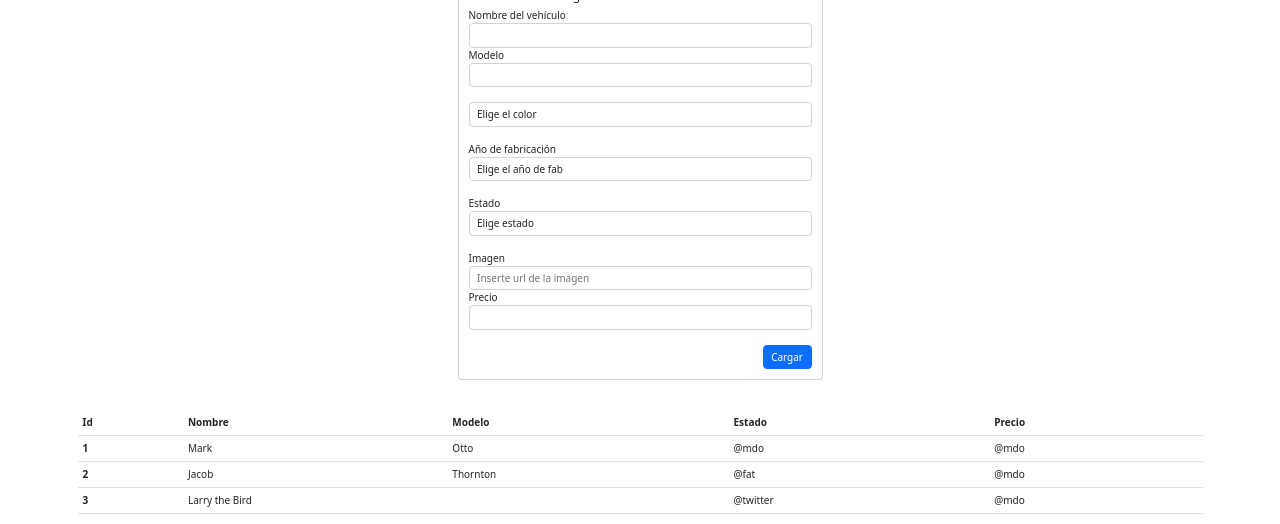
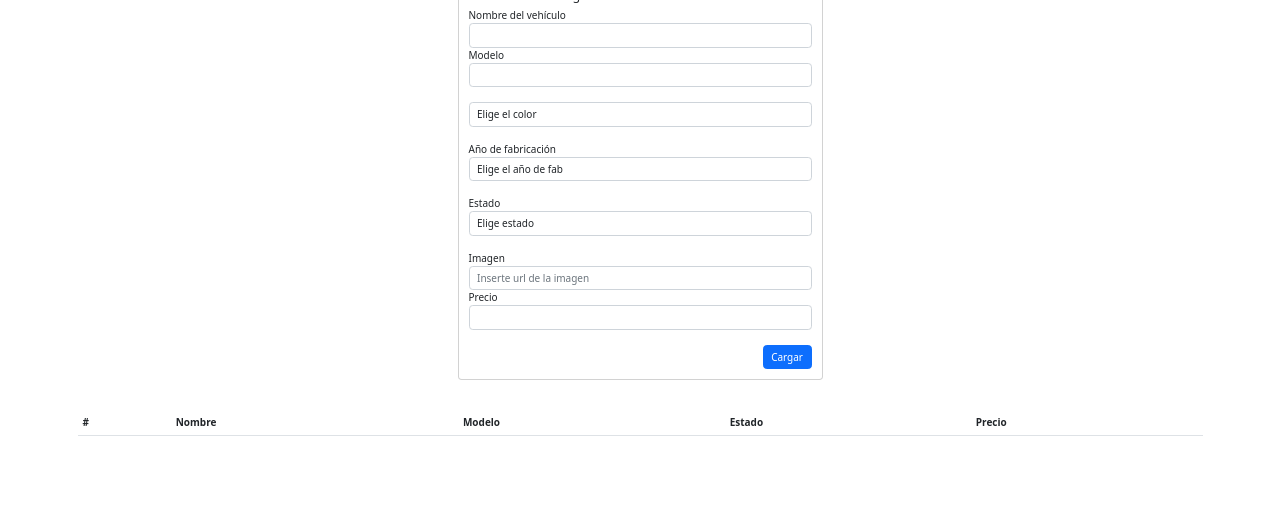
Before and after one commit to loubillone/plataforma_vw, a plain HTML site: page pages/admin.html in a window 1280 px wide. Shown: the part 448-972 px from the top of the page. After the commit the page ends 894 px from the top, so only its background shows below. Drawn offline with nearby package versions, Linux system fonts and the light colour scheme.

Commit message:
lógica de tabla de vehículos

```diff
--- a/js/admin.js
+++ b/js/admin.js
@@ -12,6 +12,8 @@ class Vehiculos {
 }
 
 let vehiculos = JSON.parse(localStorage.getItem("vehiculos")) || [];
+let tableBody = document.getElementById("table-body");
+
 const handleSubmit = (e) => {
   e.preventDefault();
 
@@ -44,6 +46,26 @@ const agregarVehiculo = () => {
   localStorage.setItem("vehiculos", JSON.stringify(vehiculos));
   document.getElementById("formulario").reset();
   document.getElementById("nombre").focus();
+
+  mostrarTabla();
+};
+
+const mostrarTabla = () => {
+  tableBody.innerHTML = "";
+
+  vehiculos.map((vehiculo, index) => {
+    let tr = document.createElement("tr");
+    let celda = `<th scope="row">${index + 1}</th>
+    <td>${vehiculo.nombre}</td>
+    <td>${vehiculo.modelo}</td>
+    <td>${vehiculo.color}</td>
+    <td>${vehiculo.precio}</td>`;
+
+    tr.innerHTML = celda;
+    tableBody.appendChild(tr);
+  });
 };
 
 document.getElementById("formulario").addEventListener("submit", handleSubmit);
+
+mostrarTabla();
--- a/pages/admin.html
+++ b/pages/admin.html
@@ -184,35 +184,14 @@
             <table class="table">
               <thead>
                 <tr>
-                  <th scope="col">Id</th>
+                  <th scope="col">#</th>
                   <th scope="col">Nombre</th>
                   <th scope="col">Modelo</th>
                   <th scope="col">Estado</th>
                   <th scope="col">Precio</th>
                 </tr>
               </thead>
-              <tbody>
-                <tr>
-                  <th scope="row">1</th>
-                  <td>Mark</td>
-                  <td>Otto</td>
-                  <td>@mdo</td>
-                  <td>@mdo</td>
-                </tr>
-                <tr>
-                  <th scope="row">2</th>
-                  <td>Jacob</td>
-                  <td>Thornton</td>
-                  <td>@fat</td>
-                  <td>@mdo</td>
-                </tr>
-                <tr>
-                  <th scope="row">3</th>
-                  <td colspan="2">Larry the Bird</td>
-                  <td>@twitter</td>
-                  <td>@mdo</td>
-                </tr>
-              </tbody>
+              <tbody id="table-body"></tbody>
             </table>
           </div>
         </div>
```
